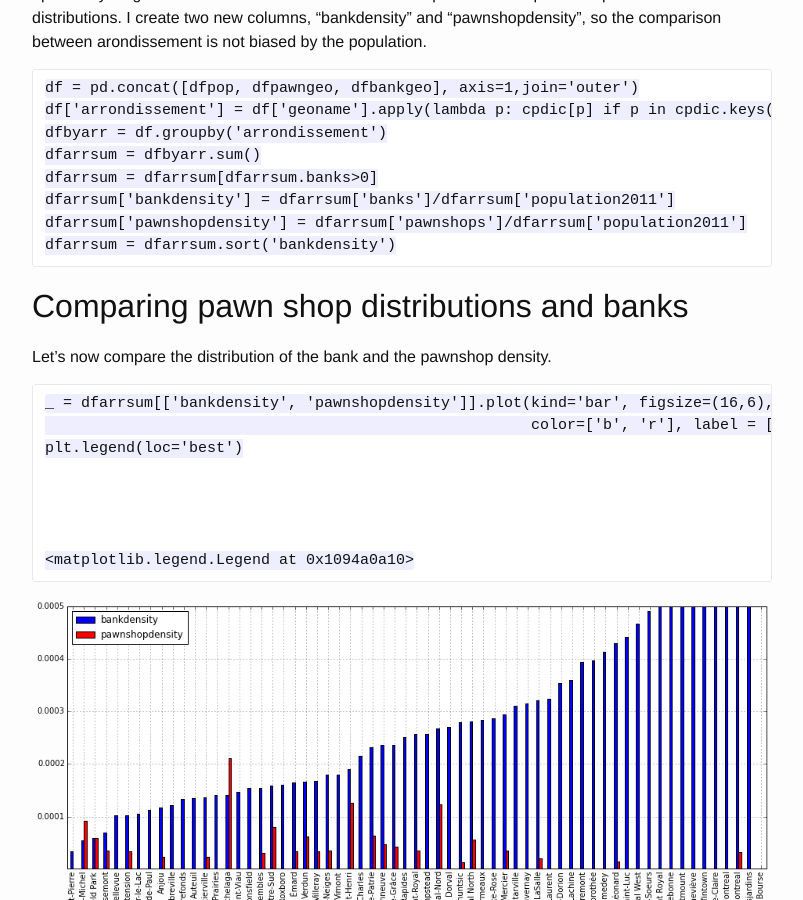
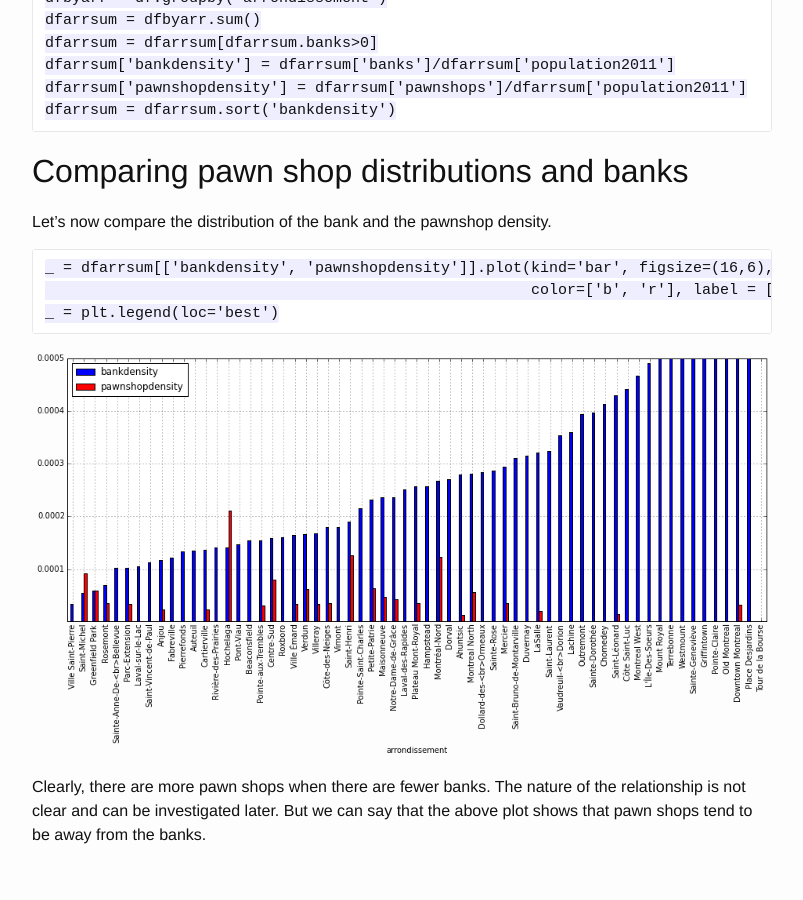
Before and after one commit to jfraj/jfraj.github.io, a Jekyll site: the page built from _posts/2015-02-13-neiborstudies.md, in a window 1280 px wide and 900 px high, scrolled down 4773 px. Shown: the whole window, without its empty margins (238-1041 px from the left). Built offline with Jekyll 4.4.1, drawn with Linux system fonts in a browser that asks for light colours.

Commit message:
Removing extra spaces

```diff
--- a/_posts/2015-02-13-neiborstudies.md
+++ b/_posts/2015-02-13-neiborstudies.md
@@ -55,8 +55,6 @@ Let's first turn the csv file into a data frame
 
 
     dfpawn = pd.read_csv('pawnmtl.csv')
-
-
     dfpawn.head()
 
 
@@ -123,10 +121,6 @@ Let's first turn the csv file into a data frame
 
 
     dfpawn.shape
-
-
-
-
     (59, 7)
 
 
@@ -448,14 +442,7 @@ Let's now compare the distribution of the bank and the pawnshop density.
 
     _ = dfarrsum[['bankdensity', 'pawnshopdensity']].plot(kind='bar', figsize=(16,6), ylim=[0.000001, 0.0005],
                                                           color=['b', 'r'], label = ['Bank density', 'Pawn shop density'])
-    plt.legend(loc='best')
-
-
-
-
-    <matplotlib.legend.Legend at 0x1094a0a10>
-
-
+    _ = plt.legend(loc='best')
 
 
 ![png]({{jfraj.github.io}}/assets/neiborstudies_files/neiborstudies_22_1.png)
```
